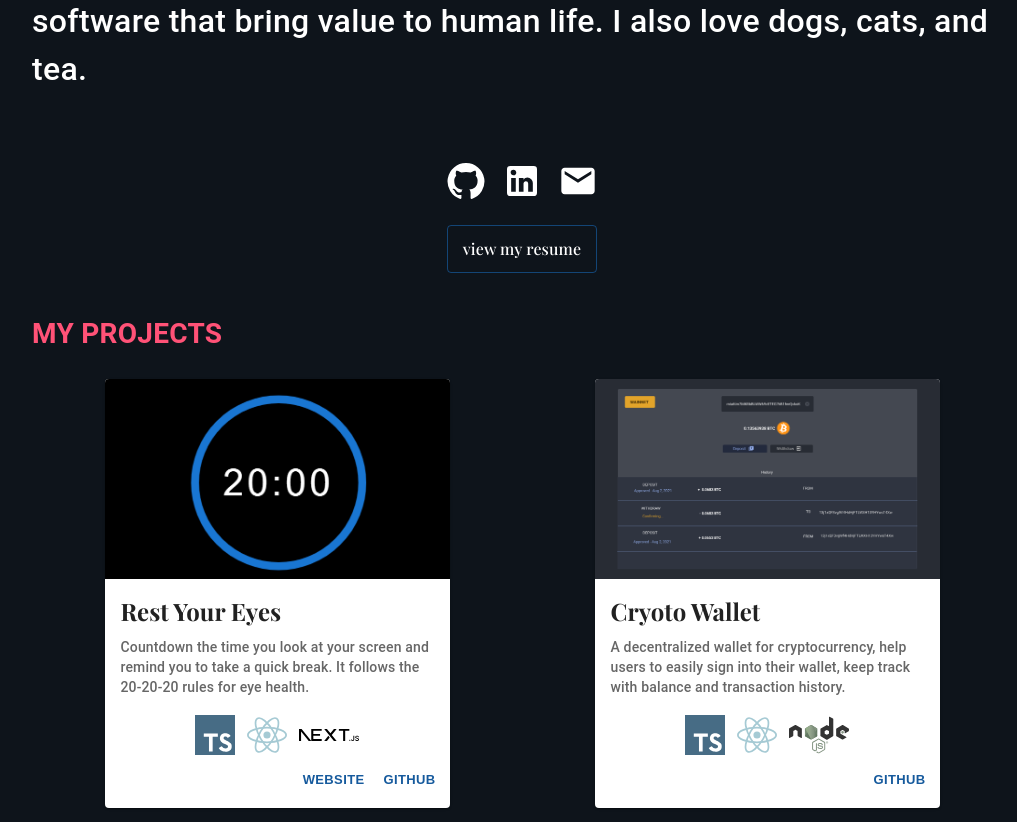
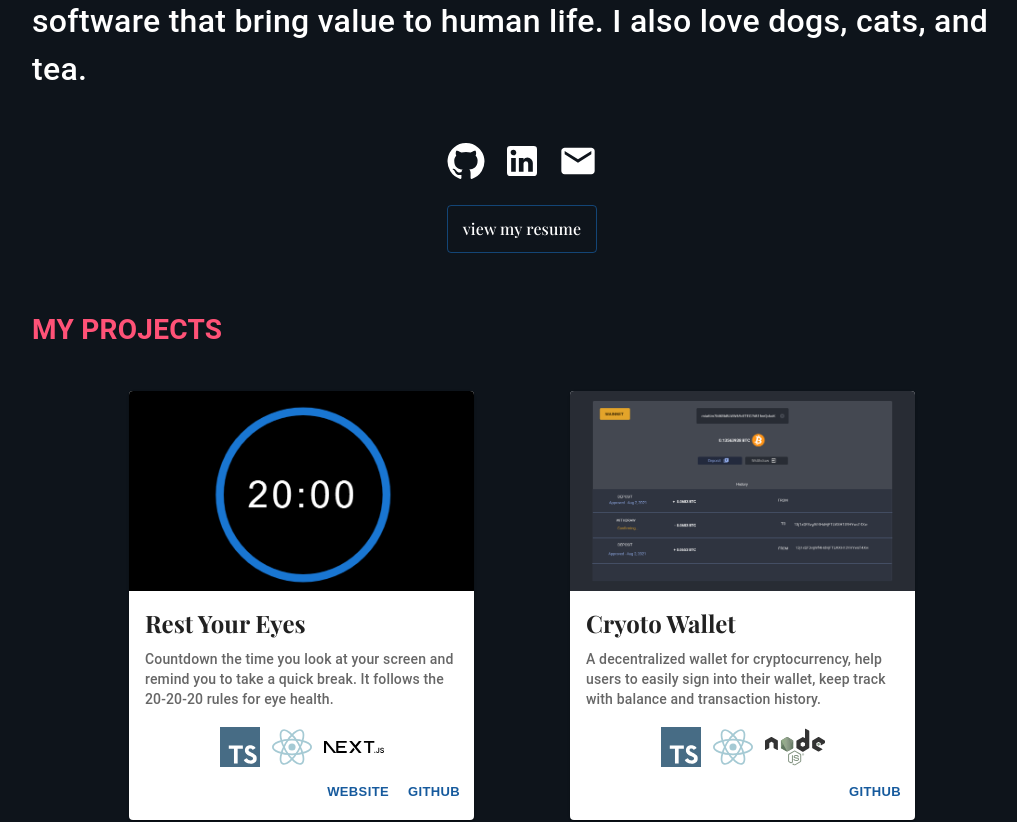
Before and after one commit to JudyBui127/resume, a React (Create React App) app: page / in a window 1280 px wide. Shown: the part 360-1182 px from the top of the page, without its empty margins (118-1135 px from the left). Built offline with nearby package versions, Linux system fonts and the light colour scheme.

Commit message:
styling project list

```diff
--- a/src/components/introduction/styles.js
+++ b/src/components/introduction/styles.js
@@ -35,7 +35,7 @@ export const CommonText = styled(Typography)`
 `;
 
 export const EmailContainer = styled.div`
-  margin-top: 60px;
+  margin-top: 40px;
   width: 100%;
   display: flex;
   flex-direction: row;
--- a/src/components/projects/index.js
+++ b/src/components/projects/index.js
@@ -3,6 +3,7 @@ import {
   CardMedia,
   CardActions,
   CardContent,
+  Grid,
 } from '@mui/material';
 import React from 'react';
 import {
@@ -13,7 +14,8 @@ import {
   StyledCard,
   TechStack,
   LogoContainer,
-  LogoImg
+  LogoImg,
+  StyledGrid
 } from './styles';
 
 import restEyes from "./assets/rest-your-eyes2.png";
@@ -41,12 +43,16 @@ const STACK_LOGO = {
 const Projects = () => {
   return (
     <Stack>
-      <Stack width="100%" justifyContent="flex-start" margin="24px 0px">
+      <Stack width="100%" justifyContent="flex-start" margin="40px 0px">
         <HelloText>
           My Projects
         </HelloText>
       </Stack>
-      <Stack direction="row" width="100%" justifyContent="space-around">
+      <StyledGrid
+        container
+        rowSpacing={8}
+        columnSpacing={{ sx: 3, sm: 3, md: 3, lg: 12 }}
+        style={{}}>
         <ProjectCard
           projectImg={restEyes}
           title={"Rest Your Eyes"}
@@ -60,7 +66,7 @@ const Projects = () => {
           description={"A decentralized wallet for cryptocurrency, help users to easily sign into their wallet, keep track with balance and transaction history."}
           github={"https://github.com/JudyBui127/crypto-wallet"}
           techStack={["typescript", "react", "node"]} />
-      </Stack>
+      </StyledGrid>
     </Stack>
   )
 };
@@ -77,6 +83,7 @@ const ProjectCard = ({
 }) => {
 
   return (
+    <Grid item>
       <StyledCard
         onClick={() =>
           window.open(website || github, '_blank')}>
@@ -109,5 +116,6 @@ const ProjectCard = ({
             size="small">Github</StyledButton>
         </CardActions>
       </StyledCard>
+    </Grid>
   )
 };
--- a/src/components/projects/styles.js
+++ b/src/components/projects/styles.js
@@ -1,4 +1,4 @@
-import { Card, Stack, Typography } from "@mui/material";
+import { Card, Grid, Stack, Typography } from "@mui/material";
 import styled from "styled-components";
 import Button from '@mui/material/Button';
 
@@ -90,3 +90,9 @@ export const LogoImg = styled.img`
   height: 100%;
   filter: saturate(0.3);
 `;
+
+export const StyledGrid = styled(Grid)`
+  justify-content: center;
+  align-items: center;
+
+`;
```
Lines whose indentation alone changed are shown as unchanged.
